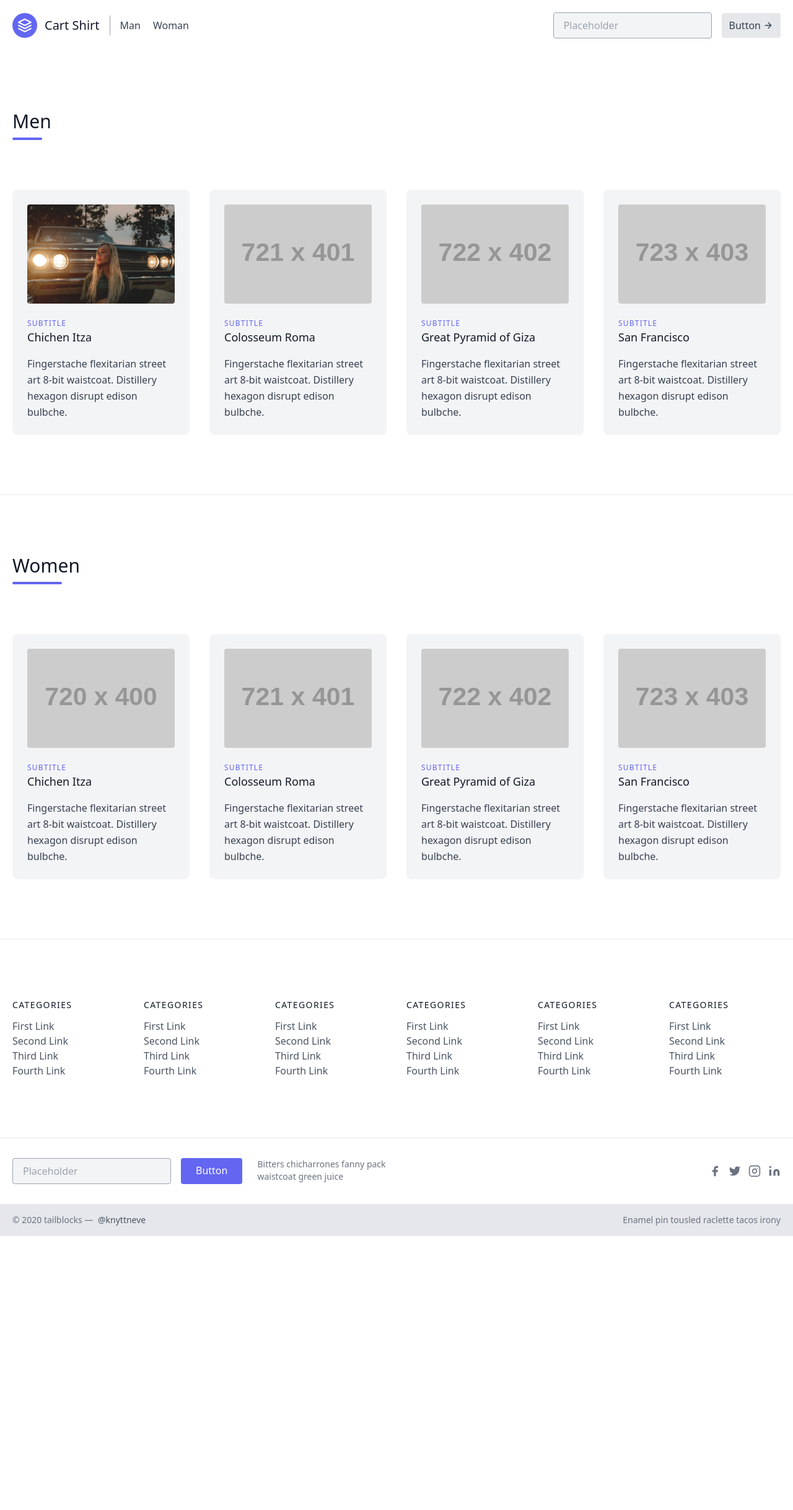
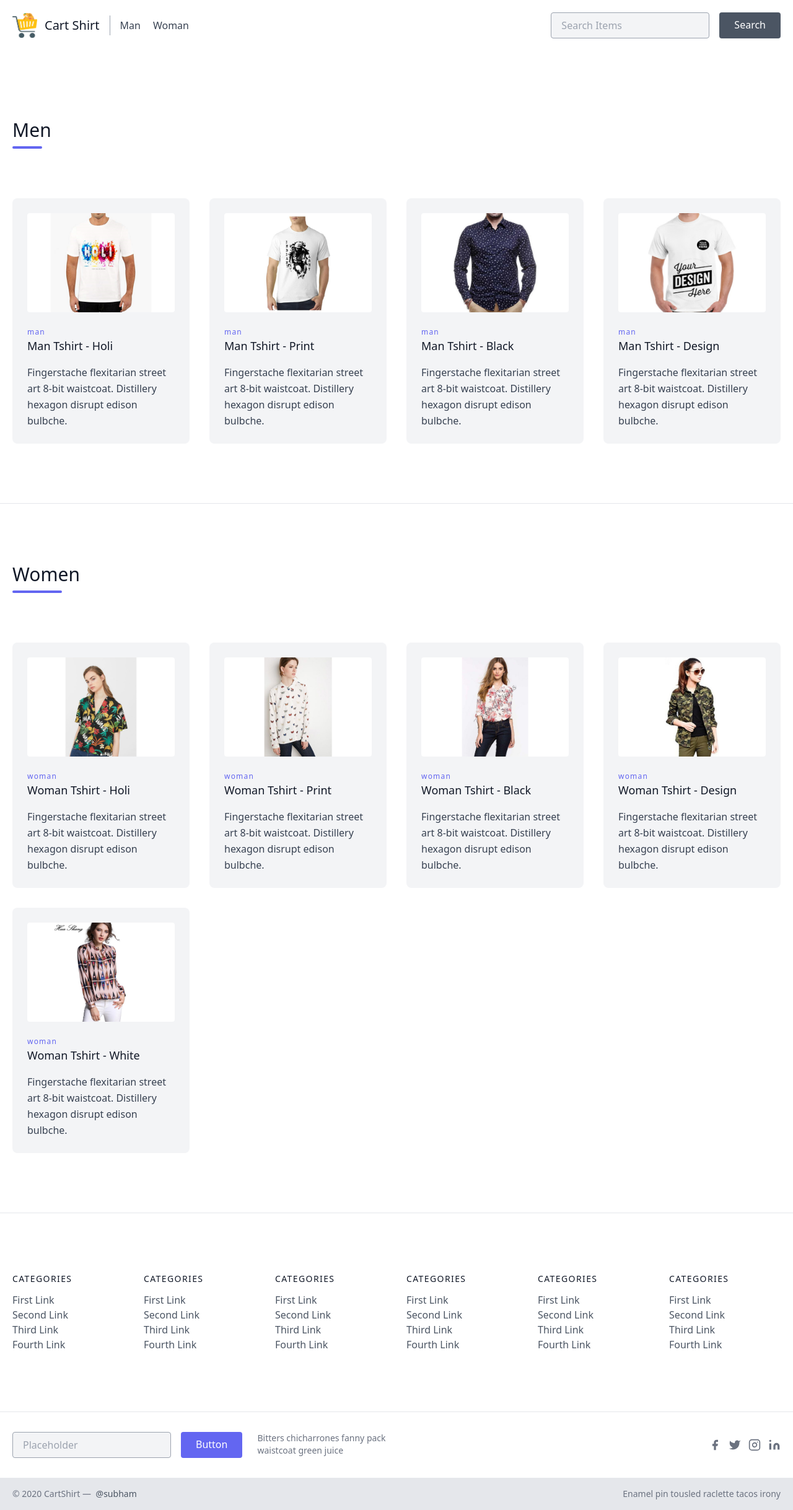
Before and after one commit to isubhamsr/ecom, a Django app: page / in a window 1280 px wide. Shown: the whole page at 62% size. Before the commit the page ends 1995 px from the top, so only its background shows below. Run offline with Django 3.2, Linux system fonts and the light colour scheme; data comes from the database, SQL or seed files in the repository; both versions use the stored data as it was after the commit; grey boxes labelled with a size stand in for pictures from a placeholder-image service; some libraries are stand-ins or nearby versions.

Commit message:
add product and show products on homepage

```diff
--- a/shop/templates/shop/base.html
+++ b/shop/templates/shop/base.html
@@ -1,68 +1,45 @@
-{% load static %}
+<!-- {% load static %} -->
 <!DOCTYPE html>
 <html lang="en">
+
 <head>
-    <meta charset="UTF-8">
-    <meta name="viewport" content="width=device-width, initial-scale=1.0">
-    <link href="https://unpkg.com/tailwindcss@^1.0/dist/tailwind.min.css" rel="stylesheet">
-    <title>Cart Shirt</title>
-    <style>
-        .carousel-open:checked + .carousel-item {
-            position: static;
-            opacity: 100;
-        }
-        .carousel-item {
-            -webkit-transition: opacity 0.6s ease-out;
-            transition: opacity 0.6s ease-out;
-        }
-        #carousel-1:checked ~ .control-1,
-        #carousel-2:checked ~ .control-2,
-        #carousel-3:checked ~ .control-3 {
-            display: block;
-        }
-        .carousel-indicators {
-            list-style: none;
-            margin: 0;
-            padding: 0;
-            position: absolute;
-            bottom: 2%;
-            left: 0;
-            right: 0;
-            text-align: center;
-            z-index: 10;
-        }
-        #carousel-1:checked ~ .control-1 ~ .carousel-indicators li:nth-child(1) .carousel-bullet,
-        #carousel-2:checked ~ .control-2 ~ .carousel-indicators li:nth-child(2) .carousel-bullet,
-        #carousel-3:checked ~ .control-3 ~ .carousel-indicators li:nth-child(3) .carousel-bullet {
-            color: #2b6cb0;  /*Set to match the Tailwind colour you want the active one to be */
-        }
-    </style>
+  <meta charset="UTF-8">
+  <meta name="viewport" content="width=device-width, initial-scale=1.0">
+  <link href="https://unpkg.com/tailwindcss@^1.0/dist/tailwind.min.css" rel="stylesheet">
+  <title>Cart Shirt</title>
 </head>
+
 <body>
 
-<header class="text-gray-700 body-font">
+  <header class="text-gray-700 body-font bg-white fixed  w-full ">
     <div class="container mx-auto flex flex-wrap p-5 flex-col md:flex-row items-center">
       <a class="flex title-font font-medium items-center text-gray-900 mb-4 md:mb-0" href="/">
-        <svg xmlns="http://www.w3.org/2000/svg" fill="none" stroke="currentColor" stroke-linecap="round" stroke-linejoin="round" stroke-width="2" class="w-10 h-10 text-white p-2 bg-indigo-500 rounded-full" viewBox="0 0 24 24">
-          <path d="M12 2L2 7l10 5 10-5-10-5zM2 17l10 5 10-5M2 12l10 5 10-5"></path>
-        </svg>
+
+        <img src="{% static 'asset/icon.png' %}" alt="icon" class="w-10 h-10">
+
         <span class="ml-3 text-xl">Cart Shirt</span>
       </a>
-      <nav class="md:mr-auto md:ml-4 md:py-1 md:pl-4 md:border-l md:border-gray-400	flex flex-wrap items-center text-base justify-center">
+      <nav
+        class="md:mr-auto md:ml-4 md:py-1 md:pl-4 md:border-l md:border-gray-400	flex flex-wrap items-center text-base justify-center">
         <a class="mr-5 hover:text-gray-900">Man</a>
         <a class="mr-5 hover:text-gray-900">Woman</a>
       </nav>
+
       <div class="flex md:flex-no-wrap flex-wrap justify-center md:justify-start">
-        <input class="sm:w-64 w-30 bg-gray-100 rounded sm:mr-4 mr-2 border border-gray-400 focus:outline-none focus:border-indigo-500 text-base py-2 px-4" placeholder="Placeholder" type="text">
-        <!-- <button class="inline-flex text-white bg-indigo-500 border-0 py-2 px-6 focus:outline-none hover:bg-indigo-600 rounded">Button</button> -->
+        <input
+          class="sm:w-64 w-40 bg-gray-100 rounded sm:mr-4 mr-2 border border-gray-400 focus:outline-none focus:border-indigo-500 text-base py-2 px-4"
+          placeholder="Search Items" type="text">
+        <button
+          class="inline-flex text-white bg-gray-600 border-0 py-2 px-6 focus:outline-none hover:bg-indigo-400 rounded">Search</button>
       </div>
-      <button class="inline-flex items-center bg-gray-200 border-0 py-1 px-3 focus:outline-none hover:bg-gray-300 rounded text-base mt-4 md:mt-0">Button
-        <svg fill="none" stroke="currentColor" stroke-linecap="round" stroke-linejoin="round" stroke-width="2" class="w-4 h-8 ml-1" viewBox="0 0 24 24">
-          <path d="M5 12h14M12 5l7 7-7 7"></path>
-        </svg>
-      </button>
     </div>
   </header>
+
+  <br>
+  <br>
+  <br>
+  <br>
+
 
   {% block body %}
 
@@ -180,32 +157,42 @@
     <div class="border-t border-gray-200">
       <div class="container px-5 py-8 flex flex-wrap mx-auto items-center">
         <div class="flex md:flex-no-wrap flex-wrap justify-center md:justify-start">
-          <input class="sm:w-64 w-40 bg-gray-100 rounded sm:mr-4 mr-2 border border-gray-400 focus:outline-none focus:border-indigo-500 text-base py-2 px-4" placeholder="Placeholder" type="text">
-          <button class="inline-flex text-white bg-indigo-500 border-0 py-2 px-6 focus:outline-none hover:bg-indigo-600 rounded">Button</button>
+          <input
+            class="sm:w-64 w-40 bg-gray-100 rounded sm:mr-4 mr-2 border border-gray-400 focus:outline-none focus:border-indigo-500 text-base py-2 px-4"
+            placeholder="Placeholder" type="text">
+          <button
+            class="inline-flex text-white bg-indigo-500 border-0 py-2 px-6 focus:outline-none hover:bg-indigo-600 rounded">Button</button>
           <p class="text-gray-500 text-sm md:ml-6 md:mt-0 mt-2 sm:text-left text-center">Bitters chicharrones fanny pack
             <br class="lg:block hidden">waistcoat green juice
           </p>
         </div>
         <span class="inline-flex lg:ml-auto lg:mt-0 mt-6 w-full justify-center md:justify-start md:w-auto">
           <a class="text-gray-500">
-            <svg fill="currentColor" stroke-linecap="round" stroke-linejoin="round" stroke-width="2" class="w-5 h-5" viewBox="0 0 24 24">
+            <svg fill="currentColor" stroke-linecap="round" stroke-linejoin="round" stroke-width="2" class="w-5 h-5"
+              viewBox="0 0 24 24">
               <path d="M18 2h-3a5 5 0 00-5 5v3H7v4h3v8h4v-8h3l1-4h-4V7a1 1 0 011-1h3z"></path>
             </svg>
           </a>
           <a class="ml-3 text-gray-500">
-            <svg fill="currentColor" stroke-linecap="round" stroke-linejoin="round" stroke-width="2" class="w-5 h-5" viewBox="0 0 24 24">
-              <path d="M23 3a10.9 10.9 0 01-3.14 1.53 4.48 4.48 0 00-7.86 3v1A10.66 10.66 0 013 4s-4 9 5 13a11.64 11.64 0 01-7 2c9 5 20 0 20-11.5a4.5 4.5 0 00-.08-.83A7.72 7.72 0 0023 3z"></path>
+            <svg fill="currentColor" stroke-linecap="round" stroke-linejoin="round" stroke-width="2" class="w-5 h-5"
+              viewBox="0 0 24 24">
+              <path
+                d="M23 3a10.9 10.9 0 01-3.14 1.53 4.48 4.48 0 00-7.86 3v1A10.66 10.66 0 013 4s-4 9 5 13a11.64 11.64 0 01-7 2c9 5 20 0 20-11.5a4.5 4.5 0 00-.08-.83A7.72 7.72 0 0023 3z">
+              </path>
             </svg>
           </a>
           <a class="ml-3 text-gray-500">
-            <svg fill="none" stroke="currentColor" stroke-linecap="round" stroke-linejoin="round" stroke-width="2" class="w-5 h-5" viewBox="0 0 24 24">
+            <svg fill="none" stroke="currentColor" stroke-linecap="round" stroke-linejoin="round" stroke-width="2"
+              class="w-5 h-5" viewBox="0 0 24 24">
               <rect width="20" height="20" x="2" y="2" rx="5" ry="5"></rect>
               <path d="M16 11.37A4 4 0 1112.63 8 4 4 0 0116 11.37zm1.5-4.87h.01"></path>
             </svg>
           </a>
           <a class="ml-3 text-gray-500">
-            <svg fill="currentColor" stroke="currentColor" stroke-linecap="round" stroke-linejoin="round" stroke-width="0" class="w-5 h-5" viewBox="0 0 24 24">
-              <path stroke="none" d="M16 8a6 6 0 016 6v7h-4v-7a2 2 0 00-2-2 2 2 0 00-2 2v7h-4v-7a6 6 0 016-6zM2 9h4v12H2z"></path>
+            <svg fill="currentColor" stroke="currentColor" stroke-linecap="round" stroke-linejoin="round"
+              stroke-width="0" class="w-5 h-5" viewBox="0 0 24 24">
+              <path stroke="none"
+                d="M16 8a6 6 0 016 6v7h-4v-7a2 2 0 00-2-2 2 2 0 00-2 2v7h-4v-7a6 6 0 016-6zM2 9h4v12H2z"></path>
               <circle cx="4" cy="4" r="2" stroke="none"></circle>
             </svg>
           </a>
@@ -214,10 +201,12 @@
     </div>
     <div class="bg-gray-200">
       <div class="container mx-auto py-4 px-5 flex flex-wrap flex-col sm:flex-row">
-        <p class="text-gray-500 text-sm text-center sm:text-left">© 2020 tailblocks —
-          <a href="https://twitter.com/knyttneve" class="text-gray-600 ml-1" target="_blank" rel="noopener noreferrer">@knyttneve</a>
+        <p class="text-gray-500 text-sm text-center sm:text-left">© 2020 CartShirt —
+          <a href="https://twitter.com/isubham_sr" class="text-gray-600 ml-1" target="_blank"
+            rel="noopener noreferrer">@subham</a>
         </p>
-        <span class="sm:ml-auto sm:mt-0 mt-2 sm:w-auto w-full sm:text-left text-center text-gray-500 text-sm">Enamel pin tousled raclette tacos irony</span>
+        <span class="sm:ml-auto sm:mt-0 mt-2 sm:w-auto w-full sm:text-left text-center text-gray-500 text-sm">Enamel pin
+          tousled raclette tacos irony</span>
       </div>
     </div>
   </footer>
@@ -226,4 +215,5 @@
 <!-- <script src="https://code.jquery.com/jquery-3.2.1.slim.min.js" integrity="sha384-KJ3o2DKtIkvYIK3UENzmM7KCkRr/rE9/Qpg6aAZGJwFDMVNA/GpGFF93hXpG5KkN" crossorigin="anonymous"></script>
 <script src="https://cdnjs.cloudflare.com/ajax/libs/popper.js/1.12.9/umd/popper.min.js" integrity="sha384-ApNbgh9B+Y1QKtv3Rn7W3mgPxhU9K/ScQsAP7hUibX39j7fakFPskvXusvfa0b4Q" crossorigin="anonymous"></script>
 <script src="https://maxcdn.bootstrapcdn.com/bootstrap/4.0.0/js/bootstrap.min.js" integrity="sha384-JZR6Spejh4U02d8jOt6vLEHfe/JQGiRRSQQxSfFWpi1MquVdAyjUar5+76PVCmYl" crossorigin="anonymous"></script> -->
+
 </html>
--- a/shop/templates/shop/shopHome.html
+++ b/shop/templates/shop/shopHome.html
@@ -108,10 +108,10 @@
       </div>
     </div>
 
-    <div class="flex flex-wrap -m-4">
+    <div class="flex flex-wrap -m-4" id="man">
 
 
-      <div class="xl:w-1/4 md:w-1/2 p-4">
+      <!-- <div class="xl:w-1/4 md:w-1/2 p-4">
         <div class="bg-gray-100 p-6 rounded-lg">
           <img class="h-40 rounded w-full object-cover object-center mb-6" src="{% static 'img/demo.jpg' %}"
             alt="content">
@@ -120,9 +120,9 @@
           <p class="leading-relaxed text-base">Fingerstache flexitarian street art 8-bit waistcoat. Distillery hexagon
             disrupt edison bulbche.</p>
         </div>
-      </div>
+      </div> -->
 
-      <div class="xl:w-1/4 md:w-1/2 p-4">
+      <!-- <div class="xl:w-1/4 md:w-1/2 p-4">
         <div class="bg-gray-100 p-6 rounded-lg">
           <img class="h-40 rounded w-full object-cover object-center mb-6" src="https://dummyimage.com/721x401"
             alt="content">
@@ -131,9 +131,9 @@
           <p class="leading-relaxed text-base">Fingerstache flexitarian street art 8-bit waistcoat. Distillery hexagon
             disrupt edison bulbche.</p>
         </div>
-      </div>
+      </div> -->
 
-      <div class="xl:w-1/4 md:w-1/2 p-4">
+      <!-- <div class="xl:w-1/4 md:w-1/2 p-4">
         <div class="bg-gray-100 p-6 rounded-lg">
           <img class="h-40 rounded w-full object-cover object-center mb-6" src="https://dummyimage.com/722x402"
             alt="content">
@@ -142,9 +142,9 @@
           <p class="leading-relaxed text-base">Fingerstache flexitarian street art 8-bit waistcoat. Distillery hexagon
             disrupt edison bulbche.</p>
         </div>
-      </div>
+      </div> -->
 
-      <div class="xl:w-1/4 md:w-1/2 p-4">
+      <!-- <div class="xl:w-1/4 md:w-1/2 p-4">
         <div class="bg-gray-100 p-6 rounded-lg">
           <img class="h-40 rounded w-full object-cover object-center mb-6" src="https://dummyimage.com/723x403"
             alt="content">
@@ -153,7 +153,7 @@
           <p class="leading-relaxed text-base">Fingerstache flexitarian street art 8-bit waistcoat. Distillery hexagon
             disrupt edison bulbche.</p>
         </div>
-      </div>
+      </div> -->
 
 
     </div>
@@ -169,10 +169,14 @@
         <h1 class="sm:text-3xl text-2xl font-medium title-font mb-2 text-gray-900">Women</h1>
         <div class="h-1 w-20 bg-indigo-500 rounded"></div>
       </div>
+    </div>
 
-    </div>
-    <div class="flex flex-wrap -m-4">
-      <div class="xl:w-1/4 md:w-1/2 p-4">
+
+    <div class="flex flex-wrap -m-4" id="woman">
+
+
+
+      <!-- <div class="xl:w-1/4 md:w-1/2 p-4">
         <div class="bg-gray-100 p-6 rounded-lg">
           <img class="h-40 rounded w-full object-cover object-center mb-6" src="https://dummyimage.com/720x400" alt="content">
           <h3 class="tracking-widest text-indigo-500 text-xs font-medium title-font">SUBTITLE</h3>
@@ -203,9 +207,77 @@
           <h2 class="text-lg text-gray-900 font-medium title-font mb-4">San Francisco</h2>
           <p class="leading-relaxed text-base">Fingerstache flexitarian street art 8-bit waistcoat. Distillery hexagon disrupt edison bulbche.</p>
         </div>
-      </div>
+      </div> -->
+
+
+
     </div>
   </div>
 </section>
 
+<script src="https://code.jquery.com/jquery-3.5.1.js"></script>
+
+<script>
+  $(document).ready(function () {
+    console.log("ready!");
+    console.log("1st");
+    let data = { "foo": "bar" }
+    $.ajax({
+      type: "POST",
+      url: "/productview/",
+      data: JSON.stringify(data),
+      success: function (data) {
+        console.log("Succcess ==== >");
+        response = JSON.parse(data)
+        console.log(response.data);
+        // alert(response.message)
+        for (let i = 0; i < response.data.length; i++) {
+          if (response.data[i].category === "man") {
+            document.getElementById("man").innerHTML += `
+                      <div class="xl:w-1/4 md:w-1/2 p-4">
+                        <div class="bg-gray-100 p-6 rounded-lg">
+                            <img class="h-40 rounded w-full object-cover object-center mb-6" src="../media/${response.data[i].product_image}"
+                              alt="content">
+                            <h3 class="tracking-widest text-indigo-500 text-xs font-medium title-font">${response.data[i].category}</h3>
+                            <h2 class="text-lg text-gray-900 font-medium title-font mb-4">${response.data[i].product_name}</h2>
+                            <p class="text-base leading-relaxed mt-2"">Fingerstache flexitarian street art 8-bit waistcoat. Distillery hexagon
+                              disrupt edison bulbche.</p>
+                        </div>
+                      </div>
+                          `
+          }else if(response.data[i].category === "woman"){
+            document.getElementById("woman").innerHTML += `
+                      <div class="xl:w-1/4 md:w-1/2 p-4">
+                        <div class="bg-gray-100 p-6 rounded-lg">
+                            <img class="h-40 rounded w-full object-cover object-center mb-6" src="../media/${response.data[i].product_image}"
+                              alt="content">
+                            <h3 class="tracking-widest text-indigo-500 text-xs font-medium title-font">${response.data[i].category}</h3>
+                            <h2 class="text-lg text-gray-900 font-medium title-font mb-4">${response.data[i].product_name}</h2>
+                            <p class="leading-relaxed text-base">Fingerstache flexitarian street art 8-bit waistcoat. Distillery hexagon
+                              disrupt edison bulbche.</p>
+                        </div>
+                      </div>
+                          `
+          }
+        }
+
+        // console.log(data.token);
+        // console.log("data 1 token");
+
+        // const tokenData = JSON.parse(data)
+        // console.log(tokenData);
+        // console.log(tokenData.token);
+        // window.location.replace("/verify");
+        // localStorage.setItem("token",tokenData.token)
+      },
+      dataType: "text",
+      error: function (err) {
+        console.log("---------ERROR----->")
+        console.log(err.responseText);
+      }
+    });
+  });
+
+</script>
+
 {% endblock body %}
--- a/shop/views.py
+++ b/shop/views.py
@@ -18,7 +18,7 @@ def contact(request):
 def productview(request):
     if request.method == 'POST':
         data = Product.objects.all()
-        print(data.values())
+        # print(data.values())
         payload = list(data.values())
         return JsonResponse({'err' : 'false', 'message' : 'Fetched', 'data': payload})
     return render(request, 'shop/viewProduct.html')
```
Also changed, not shown: db.sqlite3, media/shop/images/man-1.png (added), media/shop/images/man-2.png (added), media/shop/images/man-3.png (added), media/shop/images/man-4.png (added), media/shop/images/woman-1.png (added), media/shop/images/woman-2.png (added), media/shop/images/woman-3.png (added), media/shop/images/woman-4.png (added), media/shop/images/woman-5.png (added), shop/static/asset/icon.png (added), static/asset/icon.png (added).
